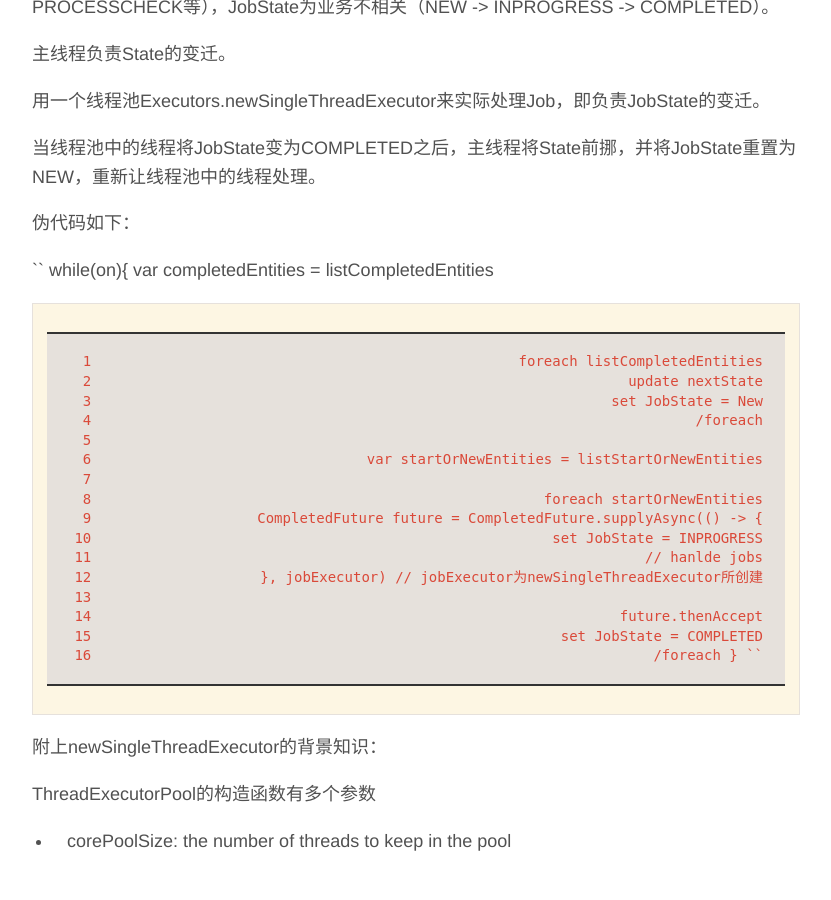
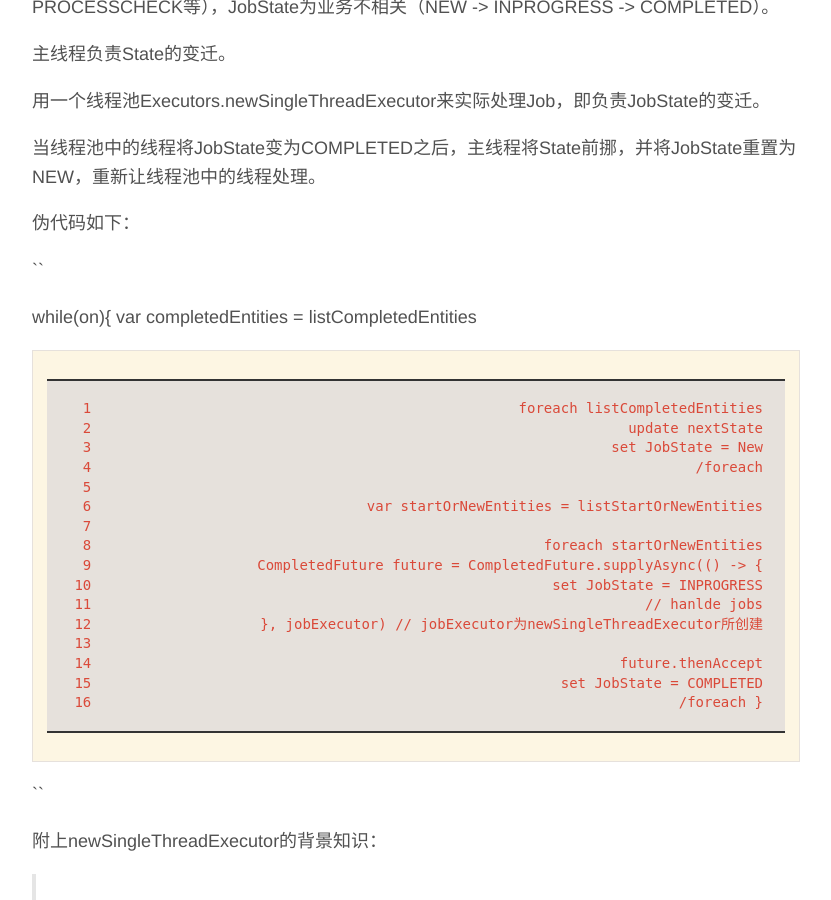
Before and after one commit to johnhx/johnhx.github.io, a Jekyll site: the page built from _posts/2017-04-07-CompletableFuture.markdown, in a window 1280 px wide and 900 px high, scrolled down 712 px. Shown: the whole window, without its empty margins (224-1055 px from the left). Built offline with Jekyll 4.4.1, drawn with Linux system fonts in a browser that asks for light colours.

Commit message:
middle change

```diff
--- a/_posts/2017-04-07-CompletableFuture.markdown
+++ b/_posts/2017-04-07-CompletableFuture.markdown
@@ -21,6 +21,7 @@
 伪代码如下：
 
 ``
+
 while(on){
 	var completedEntities = listCompletedEntities
 
@@ -41,11 +42,12 @@
 			set JobState = COMPLETED
 	/foreach
 }
+
 ``
 
 附上newSingleThreadExecutor的背景知识：
 
-ThreadExecutorPool的构造函数有多个参数
+> ThreadExecutorPool的构造函数有多个参数
 
 - corePoolSize: the number of threads to keep in the pool
 
```
